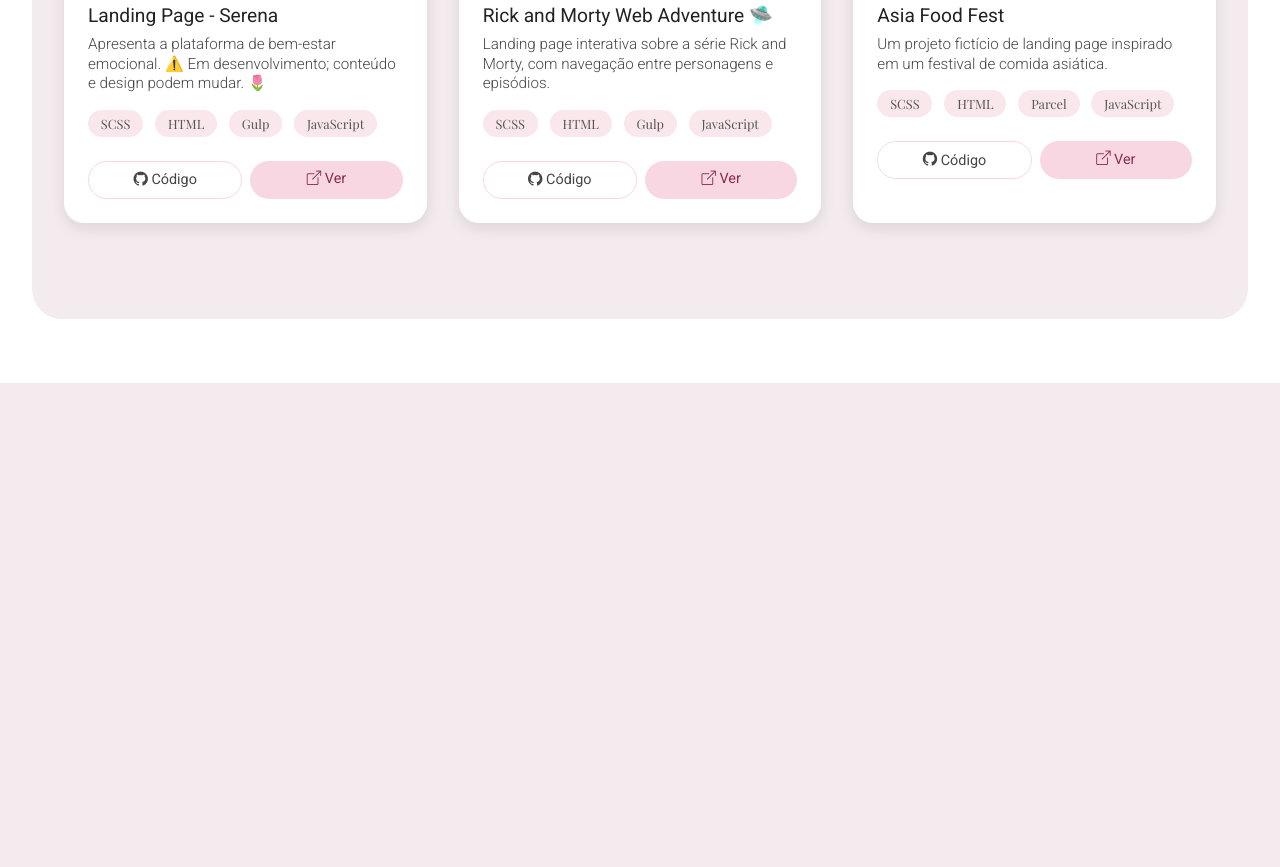
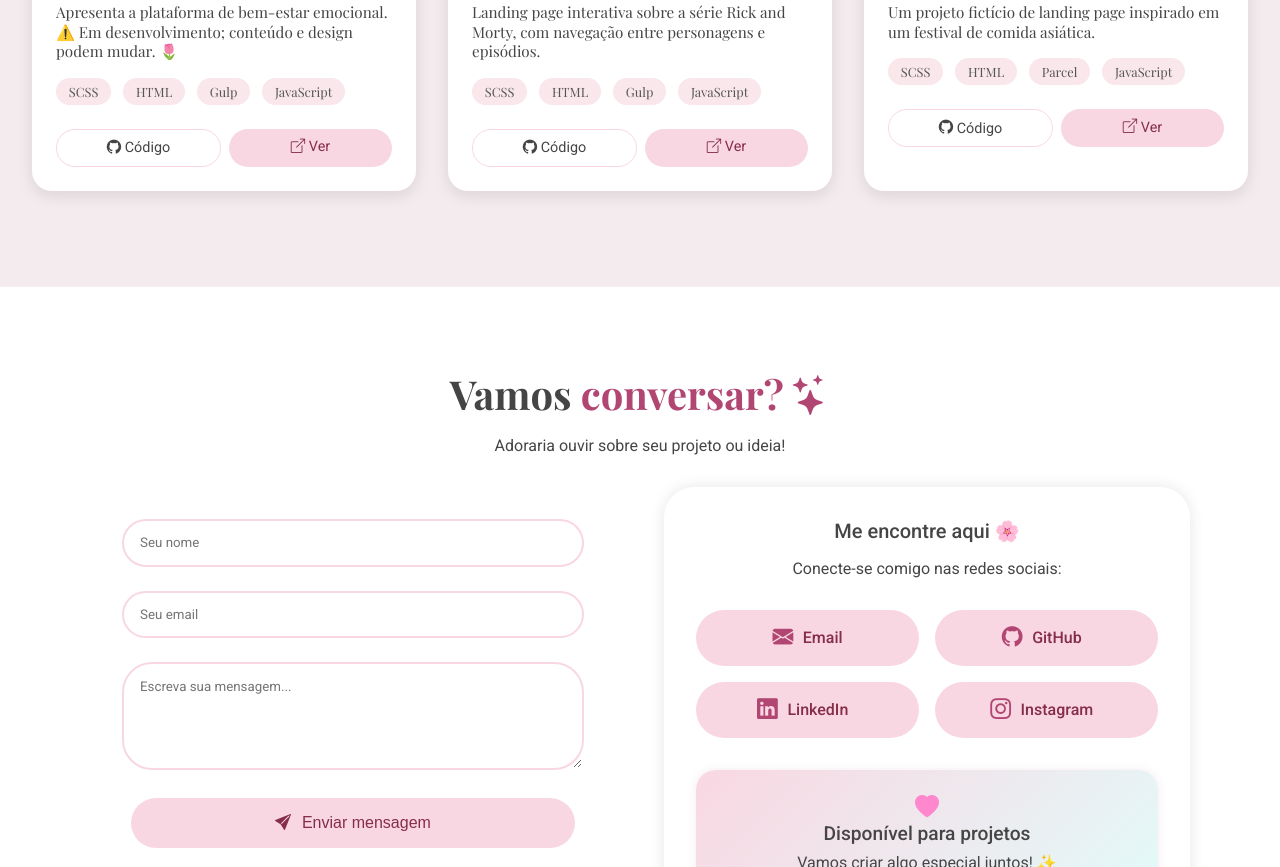
Before and after one commit to iancaTino/Portfolio, a website built with Parcel: page src/index.html in a window 1280 px wide. Shown: the part 1933-2800 px from the top of the page. Before the commit the page ends 2316 px from the top, so only its background shows below. Built offline with nearby package versions, Linux system fonts and the light colour scheme.

Commit message:
Footer e contact finalizados

```diff
--- a/src/index.html
+++ b/src/index.html
@@ -42,12 +42,11 @@
                 <a href="#projects" class="btn-primary">
                     <i class="bi bi-folder2-open"></i> Ver Projetos
                 </a>
-                <a href="./public/Ianca_laurentino.pdf" download class="btn-secondary">
+                <a href="./public/Ianca_Laurentino.pdf" download class="btn-secondary">
                     <i class="bi bi-download"></i> Baixar currículo
                 </a>
             </div>
-
-            <i class="bi bi-arrow-down-short"></i>
+            <a href="#about" class="scroll-down"> <i class="bi bi-arrow-down-short"></i></a>
         </div>
     </section>
 
@@ -71,6 +70,7 @@
                 "A perfeição está nos detalhes, mas os detalhes não são perfeitos — e é isso que torna tudo especial." ✨
             </div>
         </section>
+    </section>
 
     <section class="projects" id="projects">
         <h2>Meus <span>Projetos</span></h2>
@@ -93,8 +93,8 @@
                         <span>JavaScript</span>
                     </div>
                     <div class="card-buttons">
-                            <a href="https://github.com/iancaTino/serena.git" class="btn-code"><i
-                                    class="bi bi-github"></i> Código</a>
+                        <a href="https://github.com/iancaTino/serena.git" class="btn-code"><i class="bi bi-github"></i>
+                            Código</a>
                         <a href="https://serena-omega.vercel.app/" class="btn-view"><i
                                 class="bi bi-box-arrow-up-right"></i> Ver</a>
                     </div>
@@ -107,7 +107,8 @@
                 </div>
                 <div class="card-content">
                     <h3>Rick and Morty Web Adventure 🛸</h3>
-                        <p>Landing page interativa sobre a série Rick and Morty, com navegação entre personagens e episódios.
+                    <p>Landing page interativa sobre a série Rick and Morty, com navegação entre personagens e
+                        episódios.
                     </p>
                     <div class="tags">
                         <span>SCSS</span>
@@ -145,9 +146,61 @@
                     </div>
                 </div>
             </div>
+        </div>
+    </section>
 
+    <section class="contact" id="contact">
+        <h2>Vamos <span>conversar?<i class="bi bi-stars"></i></span></h2>
+        <p>Adoraria ouvir sobre seu projeto ou ideia!</p>
+
+        <div class="contact-container">
+            <div class="contact-form">
+                <form action="#" method="post">
+                    <div class="input-group">
+                        <input type="text" id="name" name="name" placeholder="Seu nome" required>
+                    </div>
+
+                    <div class="input-group">
+                        <input type="email" id="email" name="email" placeholder="Seu email" required>
+                    </div>
+
+                    <div class="input-group">
+                        <textarea id="message" name="message" rows="5" placeholder="Escreva sua mensagem..."
+                            required></textarea>
+                    </div>
+
+                    <button type="submit" class="send-btn"><i class="bi bi-send-fill"></i>
+                        Enviar mensagem</button>
+                </form>
+            </div>
+
+            <div class="contact-info">
+                <h3>Me encontre aqui 🌸</h3>
+                <p>Conecte-se comigo nas redes sociais:</p>
+
+                <ul class="social-links">
+                    <li><i class="bi bi-envelope-fill"></i> <strong>Email</strong></li>
+                    <li><i class="bi bi-github"></i> <strong>GitHub</strong> <a href="#"></a></li>
+                    <li><i class="bi bi-linkedin"></i> <strong>LinkedIn</strong> <a href="#"></a></li>
+                    <li><i class="bi bi-instagram"></i> <strong>Instagram</strong> <a href="#"></a></li>
+                </ul>
+                <div class="available-box">
+                    <i class="bi bi-heart-fill"></i>
+                    <h4>Disponível para projetos</h4>
+                    <p>Vamos criar algo especial juntos! ✨</p>
                 </div>
             </div>
+        </div>
+    </section>
+
+    <footer>
+        <a href="#hero" class="scroll-up">
+            <i class="bi bi-arrow-up-short"></i>
+        </a>
+        <h3>Feito por Ianca Laurentino <i class="bi bi-heart-fill"></i></h3>
+        <p>© 2025 • Todos os direitos reservados</p>
+        <h2>💻🌸✨</h2>
+    </footer>
 
     <script src="./scripts/main.js"></script>
 </body>
--- /dev/null
+++ b/src/styles/_contact.scss
@@ -0,0 +1,168 @@
+@use 'variables';
+
+.contact {
+    background: variables.$color-background-alt;
+    padding: 5rem 2rem;
+    display: flex;
+    flex-direction: column;
+    align-items: center;
+    text-align: center;
+
+    h2 {
+        font-family: variables.$font-family-base;
+        font-size: 2.5rem;
+        color: variables.$color-text-secondary;
+        margin-bottom: 1rem;
+
+        span {
+            color: variables.$color-secondary;
+
+            i {
+                margin-left: 0.4rem;
+                color: variables.$color-secondary;
+            }
+        }
+    }
+
+    p {
+        color: variables.$color-text-secondary;
+        font-family: variables.$font-family-alt;
+        font-size: 1rem;
+        margin-bottom: 2rem;
+    }
+
+    .contact-container {
+        display: flex;
+        flex-wrap: wrap;
+        justify-content: center;
+        gap: 3rem;
+        width: 100%;
+        max-width: 1100px;
+    }
+
+    .contact-form {
+        flex: 1 1 350px;
+        background: variables.$color-background-alt;
+        padding: 2rem;
+
+        .input-group {
+            margin-bottom: 1.5rem;
+
+            input,
+            textarea {
+                width: 100%;
+                padding: 0.9rem 1rem;
+                border: 2px solid variables.$color-accent;
+                border-radius: 30px;
+                font-family: variables.$font-family-alt;
+                outline: none;
+                transition: 0.3s;
+            }
+        }
+
+        .send-btn {
+            background: variables.$color-accent;
+            color: variables.$color-primary;
+            border: none;
+            padding: 1rem 9rem;
+            border-radius: 25px;
+            cursor: pointer;
+            font-size: 1rem;
+            transition: 0.3s;
+
+            i {
+                margin-right: 0.4rem;
+            }
+
+            &:hover {
+                background: variables.$color-accent-alt;
+                transform: scale(1.05);
+            }
+        }
+    }
+
+    .contact-info {
+        flex: 1 1 350px;
+        background: variables.$color-background-alt;
+        border-radius: 30px;
+        padding: 2rem;
+        box-shadow: 0 0 15px rgba(0, 0, 0, 0.1);
+
+        h3 {
+            color: variables.$color-text-secondary;
+            font-family: variables.$font-family-alt;
+            font-size: 1.25rem;
+            font-weight: 500;
+            margin-bottom: 1rem;
+        }
+
+        p {
+            color: variables.$color-text-secondary;
+            margin-bottom: 2rem;
+        }
+
+        .social-links {
+            display: grid;
+            grid-template-columns: repeat(2, 1fr);
+            gap: 1rem;
+            margin-bottom: 2rem;
+
+            li {
+                background: variables.$color-accent;
+                border-radius: 30px;
+                padding: 1rem;
+                font-family: variables.$font-family-alt;
+                color: variables.$color-primary;
+                display: flex;
+                align-items: center;
+                justify-content: center;
+                gap: 0.6rem;
+                transition: 0.3s;
+                cursor: pointer;
+
+                i {
+                    font-size: 1.3rem;
+                    color: variables.$color-secondary;
+                }
+
+                strong {
+                    font-weight: 500;
+                }
+
+                &:hover {
+                    background: variables.$color-secondary;
+                    color: variables.$color-background-alt;
+
+                    i {
+                        color: variables.$color-background-alt;
+                    }
+                }
+            }
+        }
+
+        .available-box {
+            background: linear-gradient(135deg, variables.$color-accent, #e3faf9);
+            border-radius: 20px;
+            padding: 1.5rem;
+            color: variables.$color-text-secondary;
+            font-family: variables.$font-family-alt;
+            box-shadow: 0 0 10px rgba(134, 45, 74, 0.1);
+
+            i {
+                font-size: 1.5rem;
+                color: #ff87cd;
+                margin-bottom: 0.5rem;
+            }
+
+            h4 {
+                margin-bottom: 0.5rem;
+                font-size: 1.2rem;
+                font-weight: 500;
+            }
+
+            p {
+                margin: 0; // Remove margens extras
+            }
+        }
+    }
+}
--- a/src/styles/_hero.scss
+++ b/src/styles/_hero.scss
@@ -130,10 +130,11 @@
         }
     }
 
+    .scroll-down,
     .bi-arrow-down-short {
         font-size: 2rem;
         color: variables.$color-primary;
-        animation: bounce 1.5s infinite ease-in-out;
+        animation: moveArrow 1.5s infinite ease-in-out;
         cursor: pointer;
         transition: transform 0.3s ease;
 
@@ -143,7 +144,7 @@
         }
     }
 
-    @keyframes bounce {
+    @keyframes moveArrow {
 
         0%,
         100% {
@@ -154,6 +155,7 @@
             transform: translateY(10px);
         }
     }
+
 
     /* Responsividade */
     @media (max-width: 768px) {
--- a/src/styles/_projects.scss
+++ b/src/styles/_projects.scss
@@ -3,12 +3,7 @@
 .projects {
     text-align: center;
     background: variables.$color-background;
-    margin-top: 6rem;
-    border-radius: 30px;
     padding: 4rem 2rem 6rem 2rem;
-    position: relative;
-    max-width: 100%;
-    overflow-x: hidden;
 
     h2 {
         color: variables.$color-text-secondary;
--- a/src/styles/_variables.scss
+++ b/src/styles/_variables.scss
@@ -3,6 +3,7 @@ $color-background-alt: #ffffff;
 $color-primary: #862d4a;
 $color-secondary: #b24673;
 $color-accent: #f9d7e2;
+$color-accent-alt: #ffe6ec;
 $color-text: #000000;
 $color-text-secondary: #464545;
 $color-button-text: #b25cff;
--- a/src/styles/main.scss
+++ b/src/styles/main.scss
@@ -3,6 +3,8 @@
 @use 'hero';
 @use 'about';
 @use 'projects';
+@use 'contact';
+@use 'footer';
 
 * {
     margin: 0;
```
Also changed, not shown: src/styles/_footer.scss (added, +91 -0 lines). Lines whose indentation alone changed are shown as unchanged.
